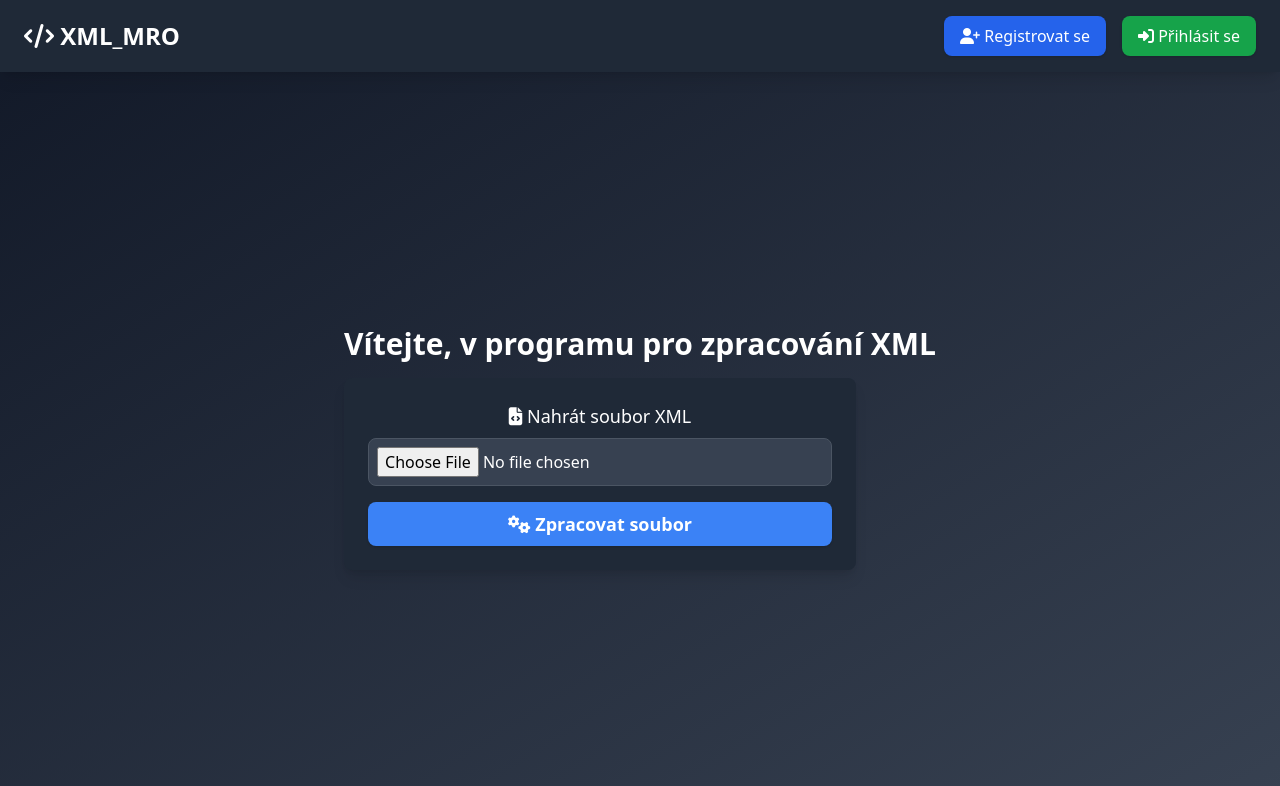
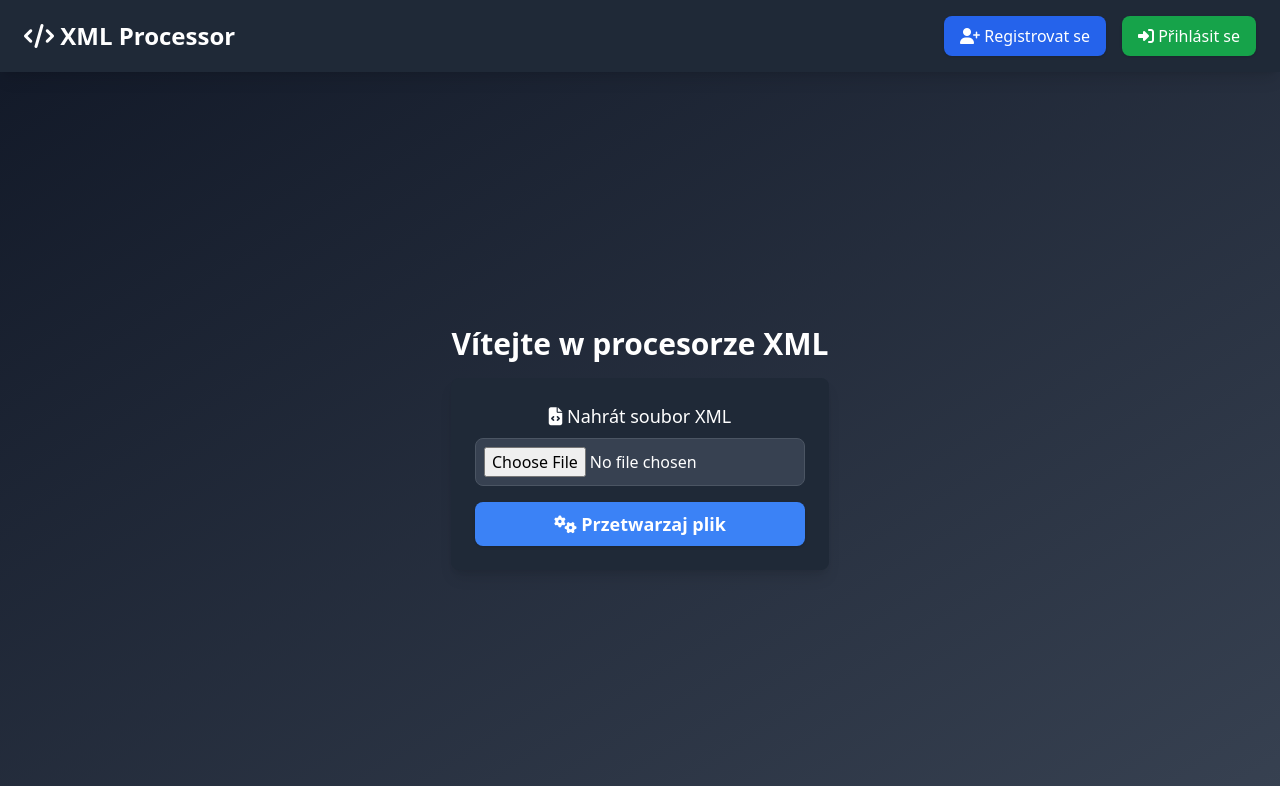
Before and after one commit to Dzudzok/xmlproject, a Flask app: page / in a window 1280 px wide. Shown: the top 786 px of the page. Run offline with Flask 3, Linux system fonts and the light colour scheme; some libraries are stand-ins or nearby versions.

```diff
--- a/templates/index.html
+++ b/templates/index.html
@@ -10,7 +10,7 @@
 <body class="bg-gradient-to-br from-gray-900 to-gray-700 text-white min-h-screen flex flex-col items-center justify-center p-6">
 
     <nav class="bg-gray-800 shadow-lg w-full fixed top-0 left-0 px-6 py-4 flex justify-between items-center">
-        <h1 class="text-2xl font-bold text-white"><i class="fa-solid fa-code"></i> XML_MRO</h1>
+        <h1 class="text-2xl font-bold text-white"><i class="fa-solid fa-code"></i> XML Processor</h1>
         <div class="flex gap-4">
             <button id="open-register" class="px-4 py-2 bg-blue-600 hover:bg-blue-700 rounded-lg shadow">
                 <i class="fa-solid fa-user-plus"></i> Registrovat se
@@ -26,7 +26,7 @@
 
     <div class="mt-24 text-center">
         <h2 class="text-3xl font-semibold mb-4" id="welcome-message">
-            Vítejte, v programu pro zpracování XML</h2>
+            Vítejte w procesorze XML</h2>
         <div class="bg-gray-800 p-6 rounded-lg shadow-lg max-w-lg">
             <form id="upload-form" class="space-y-4">
                 <div>
@@ -34,14 +34,20 @@
                     <input type="file" id="xml-file" name="xml-file" accept=".xml" required class="mt-2 block w-full text-white bg-gray-700 border border-gray-600 rounded-lg p-2">
                 </div>
                 <div id="file-name" class="mt-2 text-green-400 hidden">
-                    <i class="fa-solid fa-file-check"></i> File selected: <span id="selected-file-name"></span>
+                    <i class="fa-solid fa-file-check"></i> Wybrany plik: <span id="selected-file-name"></span>
                 </div>
 
                 <button type="submit" class="w-full bg-blue-500 hover:bg-blue-600 px-4 py-2 rounded-lg shadow text-lg font-bold">
-                    <i class="fa-solid fa-gears"></i> Zpracovat soubor
+                    <i class="fa-solid fa-gears"></i> Przetwarzaj plik
                 </button>
             </form>
         </div>
+    </div>
+
+    <!-- Spinner ładowania -->
+    <div id="loading-spinner" class="hidden text-center mt-4">
+        <i class="fa-solid fa-spinner fa-spin text-4xl text-blue-500"></i>
+        <p class="mt-2">Przetwarzanie...</p>
     </div>
 
     <!-- Kontener mapowania -->
@@ -49,14 +55,14 @@
         <h2 class="text-xl font-semibold"><i class="fa-solid fa-table-list"></i> Field Mapping</h2>
         <div id="mapping-fields" class="mt-2"></div>
         <button id="process-file-btn" class="mt-4 px-4 py-2 bg-green-500 hover:bg-green-600 rounded-lg shadow text-lg font-bold">
-            <i class="fa-solid fa-play"></i> Finalizovat zpracování
+            <i class="fa-solid fa-play"></i> Finalizuj przetwarzanie
         </button>
     </div>
 
     <div id="result" class="hidden text-center mt-4">
-        <h2 class="text-xl font-semibold"><i class="fa-solid fa-check-circle"></i> Hotový soubor</h2>
+        <h2 class="text-xl font-semibold"><i class="fa-solid fa-check-circle"></i> Gotowy plik</h2>
         <a id="download-link" href="#" class="mt-2 inline-block px-4 py-2 bg-green-500 hover:bg-green-600 rounded-lg shadow text-lg font-bold hidden">
-            <i class="fa-solid fa-download"></i> Stáhnout XML
+            <i class="fa-solid fa-download"></i> Pobierz XML
         </a>
     </div>
 
@@ -71,14 +77,16 @@
 
         document.getElementById('upload-form').addEventListener('submit', async (event) => {
             event.preventDefault();
-
             const formData = new FormData(event.target);
+            document.getElementById("loading-spinner").classList.remove("hidden");
 
             try {
                 const response = await fetch("/get-tags", {
                     method: "POST",
                     body: formData
                 });
+
+                document.getElementById("loading-spinner").classList.add("hidden");
 
                 if (!response.ok) {
                     const errorData = await response.json();
@@ -120,6 +128,7 @@
 
             } catch (error) {
                 alert("Błąd podczas przetwarzania pliku XML.");
+                document.getElementById("loading-spinner").classList.add("hidden");
             }
         });
 
```
